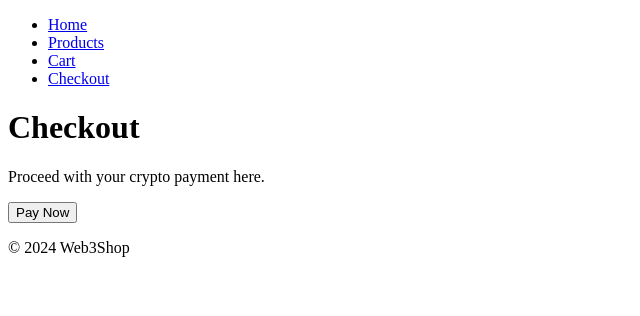
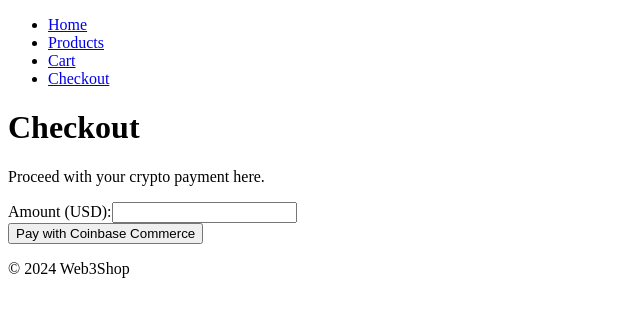
Before and after one commit to Johncryptohunt/web3shop, a Next.js app: page /checkout in a window 1280 px wide. Shown: the top 316 px of the page, without its empty margins (0-640 px from the left). Built offline with nearby package versions, Linux system fonts and the light colour scheme.

Commit message:
Fix context destructuring issue

```diff
--- a/src/components/PaymentForm.js
+++ b/src/components/PaymentForm.js
@@ -1,28 +1,53 @@
-// src/components/PaymentForm.js
 import React, { useState } from 'react';
 
 const PaymentForm = ({ onSubmit }) => {
-  const [walletAddress, setWalletAddress] = useState('');
+  const [amount, setAmount] = useState('');
+  const [paymentLink, setPaymentLink] = useState('');
 
-  const handleSubmit = (e) => {
-    e.preventDefault();
-    onSubmit(walletAddress);
+  const handleSubmit = async (event) => {
+    event.preventDefault();
+
+    // Replace with your actual API endpoint
+    const response = await fetch('/api/create-charge', {
+      method: 'POST',
+      headers: {
+        'Content-Type': 'application/json',
+      },
+      body: JSON.stringify({ amount: amount, currency: 'USD' }),
+    });
+
+    const data = await response.json();
+
+    if (response.ok) {
+      setPaymentLink(data.paymentLink);
+    } else {
+      console.error('Payment creation failed:', data.error);
+    }
   };
 
   return (
+    <div>
       <form onSubmit={handleSubmit}>
         <div>
-        <label htmlFor="walletAddress">Wallet Address:</label>
+          <label htmlFor="amount">Amount (USD):</label>
           <input
-          type="text"
-          id="walletAddress"
-          value={walletAddress}
-          onChange={(e) => setWalletAddress(e.target.value)}
+            type="number"
+            id="amount"
+            value={amount}
+            onChange={(e) => setAmount(e.target.value)}
             required
           />
         </div>
-      <button type="submit">Pay</button>
+        <button type="submit">Pay with Coinbase Commerce</button>
       </form>
+
+      {paymentLink && (
+        <div>
+          <p>Complete your payment here:</p>
+          <a href={paymentLink} target="_blank" rel="noopener noreferrer">Complete Payment</a>
+        </div>
+      )}
+    </div>
   );
 };
 
--- a/src/pages/checkout.js
+++ b/src/pages/checkout.js
@@ -1,37 +1,16 @@
 // src/pages/checkout.js
-import React, { useState } from 'react';
+import React, { useContext } from 'react';
 import Navbar from '../components/Navbar';
 import Footer from '../components/Footer';
+import PaymentForm from '../components/PaymentForm';
+import { CartContext } from '../context/CartContext';
 
 const Checkout = () => {
-  const [paymentLink, setPaymentLink] = useState('');
-  const [error, setError] = useState('');
+  const { cart } = useContext(CartContext);
 
-  const handlePayment = async () => {
-    try {
-      const response = await fetch('/api/create-charge', {
-        method: 'POST',
-        headers: {
-          'Content-Type': 'application/json',
-        },
-        body: JSON.stringify({
-          amount: '10', // Replace with dynamic amount
-          currency: 'USD',
-          description: 'Your product description',
-        }),
-      });
-
-      if (!response.ok) {
-        throw new Error('Failed to create payment');
-      }
-
-      const data = await response.json();
-      setPaymentLink(data.paymentLink);
-      console.log('Payment created, redirecting to:', data.paymentLink);
-    } catch (error) {
-      console.error('Error creating payment:', error);
-      setError('An error occurred while creating the payment. Please try again.');
-    }
+  const handlePayment = async (walletAddress) => {
+    console.log('Payment received from wallet:', walletAddress);
+    // Handle payment processing here
   };
 
   return (
@@ -39,14 +18,7 @@ const Checkout = () => {
       <Navbar />
       <h1>Checkout</h1>
       <p>Proceed with your crypto payment here.</p>
-      <button onClick={handlePayment}>Pay Now</button>
-      {paymentLink && (
-        <div>
-          <p>Complete your payment here:</p>
-          <a href={paymentLink} target="_blank" rel="noopener noreferrer">Complete Payment</a>
-        </div>
-      )}
-      {error && <p>{error}</p>}
+      <PaymentForm onSubmit={handlePayment} />
       <Footer />
     </div>
   );
```
Lines whose indentation alone changed are shown as unchanged.
